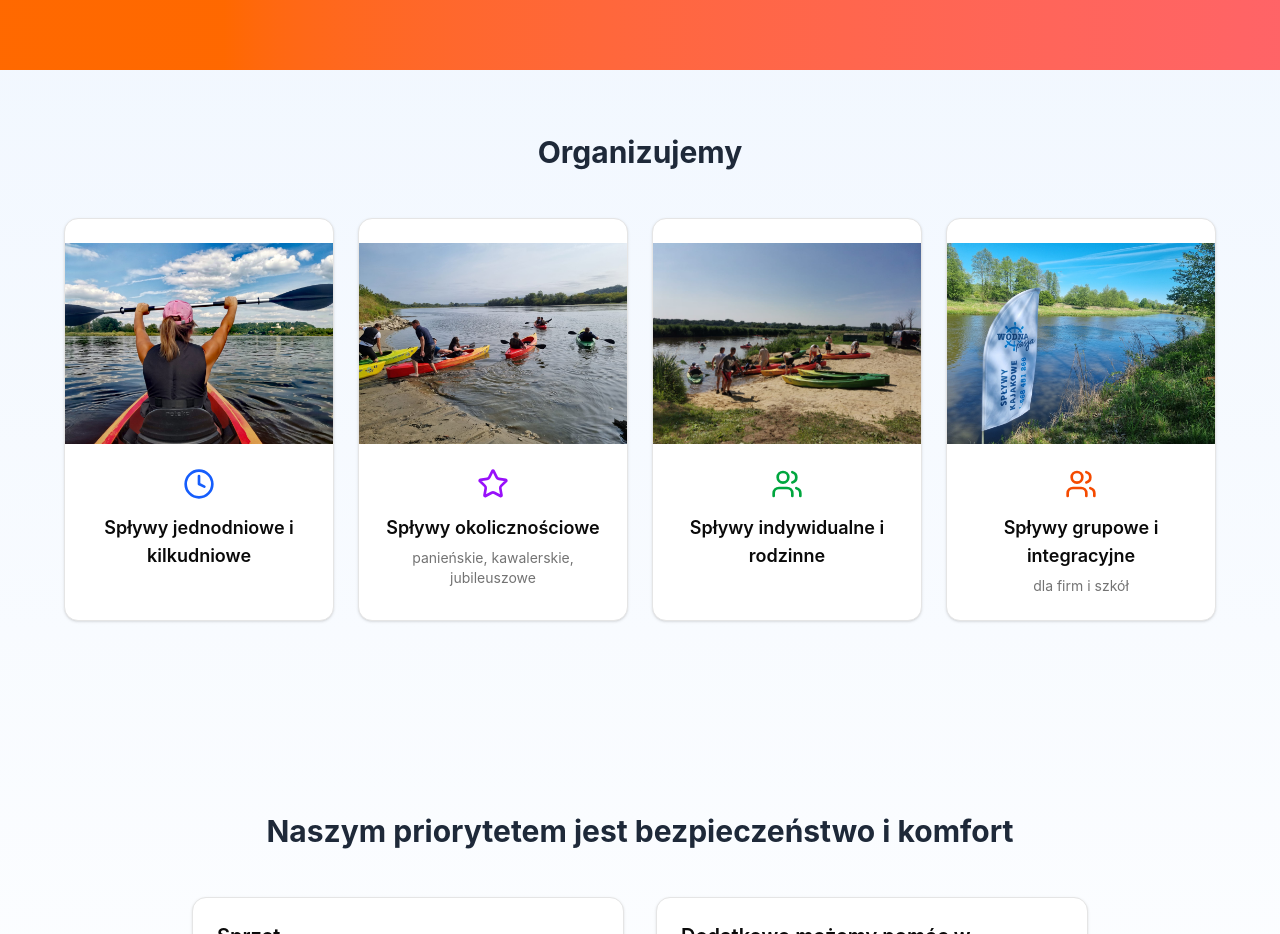
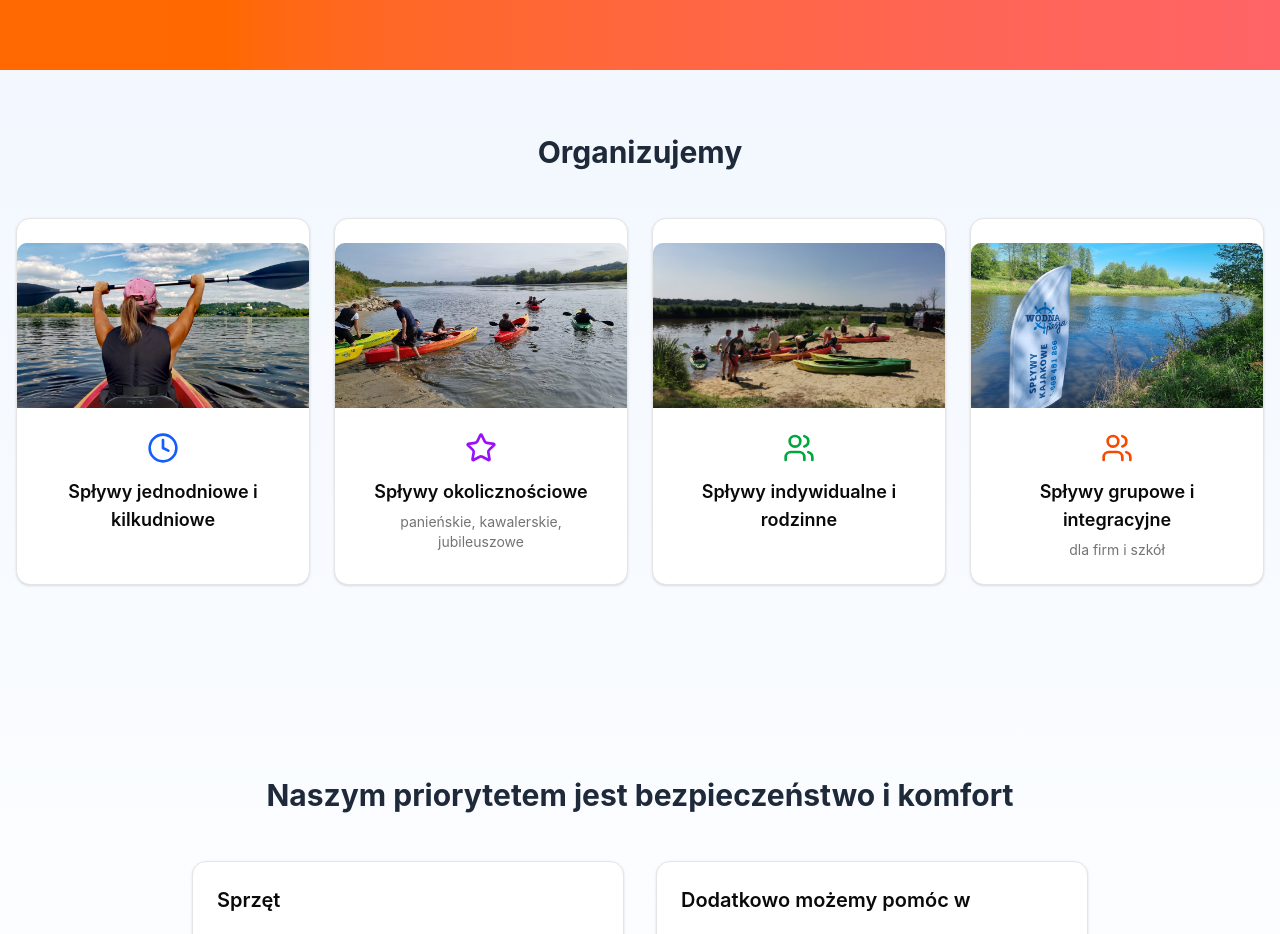
Before and after one commit to Baziovsky00/kajaki-wodna-pasja, a Next.js app: page / in a window 1280 px wide. Shown: the part 1740-2674 px from the top of the page. Built offline with nearby package versions, Linux system fonts and the light colour scheme.

Commit message:
push changes

```diff
--- a/src/app/components/offers-pricing.tsx
+++ b/src/app/components/offers-pricing.tsx
@@ -18,17 +18,19 @@ export default function OffersPricing() {
 
             {/* Main Offers */}
             <section className="py-16 px-4">
-                <div className="container mx-auto max-w-6xl">
+                <div className="container mx-auto max-w-8xl">
                     <h2 className="text-3xl font-bold text-center mb-12 text-gray-800">Organizujemy</h2>
 
                     <div className="grid md:grid-cols-2 lg:grid-cols-4 gap-6 mb-16">
                         <Card className="hover:shadow-lg transition-shadow">
-                            <div className="aspect-video bg-gray-200 rounded-t-lg">
+                            <div className="aspect-video bg-gray-200 rounded-t-lg relative">
                                 <Image
                                     src={'/images/kajaki1.jpg'}
-                                    width={500}
-                                    height={150}
-                                    alt="Wodna Pasja - Spływy jednodniowe i kilkudniowe"/>
+                                    alt="Wodna Pasja - Spływy jednodniowe i kilkudniowe"
+                                    fill
+                                    sizes="(max-width: 768px) 100vw, 500px"
+                                    className="object-cover rounded-t-lg"
+                                />
                             </div>
                             <CardHeader className="text-center">
                                 <Clock className="w-8 h-8 mx-auto mb-2 text-blue-600" />
@@ -37,12 +39,14 @@ export default function OffersPricing() {
                         </Card>
 
                         <Card className="hover:shadow-lg transition-shadow">
-                            <div className="aspect-video bg-gray-200 rounded-t-lg">
+                            <div className="aspect-video bg-gray-200 rounded-t-lg relative">
                                 <Image
                                     src={'/images/kajaki2.jpg'}
-                                    width={500}
-                                    height={150}
-                                    alt="Wodna Pasja - panieńskie, kawalerskie, jubileuszowe"/>
+                                    alt="Wodna Pasja - panieńskie, kawalerskie, jubileuszowe"
+                                    fill
+                                    sizes="(max-width: 768px) 100vw, 500px"
+                                    className="object-cover rounded-t-lg"
+                                />
                             </div>
                             <CardHeader className="text-center">
                                 <Star className="w-8 h-8 mx-auto mb-2 text-purple-600" />
@@ -52,12 +56,14 @@ export default function OffersPricing() {
                         </Card>
 
                         <Card className="hover:shadow-lg transition-shadow">
-                            <div className="aspect-video bg-gray-200 rounded-t-lg">
+                            <div className="aspect-video bg-gray-200 rounded-t-lg relative">
                                 <Image
                                     src={'/images/kajaki3.jpg'}
-                                    width={500}
-                                    height={150}
-                                    alt="Wodna Pasja - Spływy indywidualne i rodzinne"/>
+                                    alt="Wodna Pasja - Spływy indywidualne i rodzinne"
+                                    fill
+                                    sizes="(max-width: 768px) 100vw, 500px"
+                                    className="object-cover rounded-t-lg"
+                                />
                             </div>
                             <CardHeader className="text-center">
                                 <Users className="w-8 h-8 mx-auto mb-2 text-green-600" />
@@ -66,12 +72,14 @@ export default function OffersPricing() {
                         </Card>
 
                         <Card className="hover:shadow-lg transition-shadow">
-                            <div className="aspect-video bg-gray-200 rounded-t-lg">
+                            <div className="aspect-video bg-gray-200 rounded-t-lg relative">
                                 <Image
                                     src={'/images/kajaki10.jpg'}
-                                    width={500}
-                                    height={150}
-                                    alt="Wodna Pasja - Spływy grupowe i integracyjne"/>
+                                    alt="Wodna Pasja - Spływy grupowe i integracyjne"
+                                    fill
+                                    sizes="(max-width: 768px) 100vw, 500px"
+                                    className="object-cover rounded-t-lg"
+                                />
                             </div>
                             <CardHeader className="text-center">
                                 <Users className="w-8 h-8 mx-auto mb-2 text-orange-600" />
```
